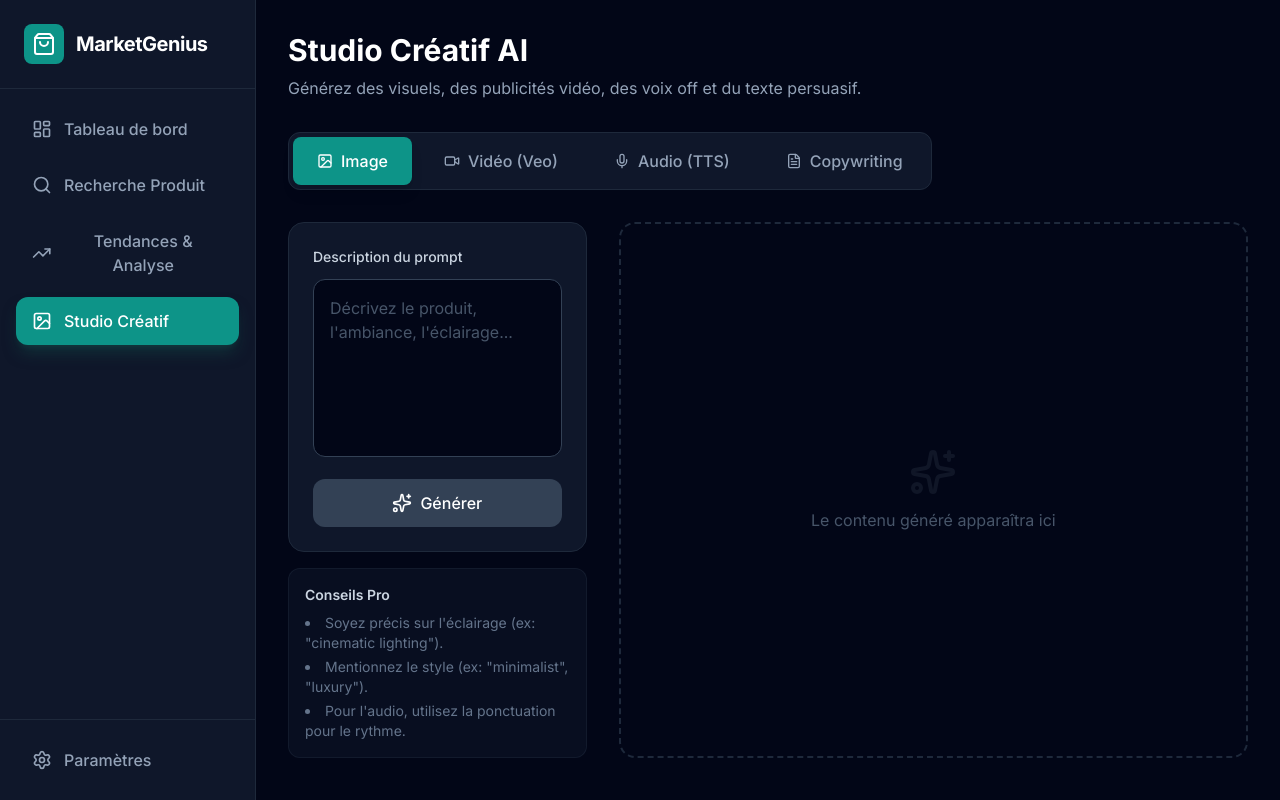
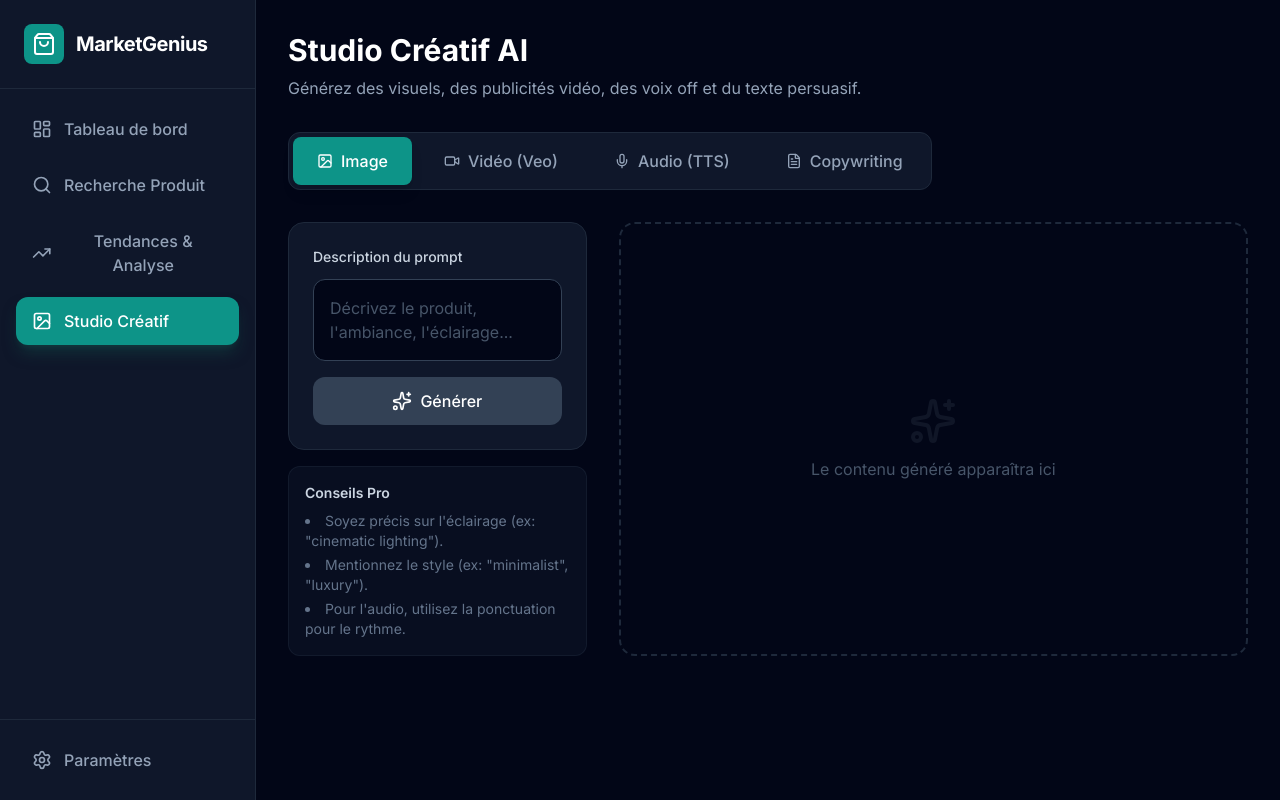
Before and after one commit to niyonabil/MarketGenius-AI, a React (Vite) app: page / in a window 1280 px wide. Both pictures are taken after a click on the element 1096 px from the left and 275 px from the top of the page. Built offline with nearby package versions, Linux system fonts and the light colour scheme; no server answers.

Commit message:
feat(assets): Add error handling and improve UI
Introduces error state management and updates the UI to display potential errors during asset generation. Also refines the loading state for a better user experience during regeneration requests.

```diff
--- a/pages/Assets.tsx
+++ b/pages/Assets.tsx
@@ -1,6 +1,7 @@
 import React, { useState } from 'react';
-import { Image as ImageIcon, Video, Mic, Download, Play, Loader2, Sparkles, Key, FileText, Copy, Check, RefreshCw } from 'lucide-react';
+import { Image as ImageIcon, Video, Mic, Download, Play, Loader2, Sparkles, Key, FileText, Copy, Check, RefreshCw, AlertCircle, Settings as SettingsIcon } from 'lucide-react';
 import { generateMarketingImage, generateMarketingVideo, generateMarketingAudio, generateMarketingText, playAudioBuffer } from '../services/geminiService';
+import { View } from '../types';
 
 enum Tab {
     IMAGE = 'image',
@@ -16,6 +17,7 @@ export const Assets: React.FC = () => {
     const [result, setResult] = useState<string | null>(null); // For Image/Video URL or Text content
     const [audioBuffer, setAudioBuffer] = useState<AudioBuffer | null>(null);
     const [copied, setCopied] = useState(false);
+    const [error, setError] = useState<string | null>(null);
 
     // Specific state for Veo Key Selection
     const [showKeySelector, setShowKeySelector] = useState(false);
@@ -23,9 +25,9 @@ export const Assets: React.FC = () => {
     const handleGenerate = async () => {
         if (!prompt) return;
         setLoading(true);
-        setResult(null);
-        setAudioBuffer(null);
+        // We keep the previous result visible while generating the new one (better UX for regeneration)
         setCopied(false);
+        setError(null);
 
         try {
             if (activeTab === Tab.IMAGE) {
@@ -52,9 +54,9 @@ export const Assets: React.FC = () => {
                 const text = await generateMarketingText(prompt);
                 setResult(text);
             }
-        } catch (error) {
+        } catch (error: any) {
             console.error("Generation error", error);
-            alert("Erreur lors de la génération. Vérifiez votre clé API ou réessayez.");
+            setError(error.message || "Erreur lors de la génération. Vérifiez votre clé API ou réessayez.");
         } finally {
             setLoading(false);
         }
@@ -80,14 +82,14 @@ export const Assets: React.FC = () => {
     };
 
     return (
-        <div className="space-y-8">
-            <header>
+        <div className="space-y-8 h-full flex flex-col">
+            <header className="flex-none">
                 <h1 className="text-3xl font-bold text-white mb-2">Studio Créatif AI</h1>
                 <p className="text-slate-400">Générez des visuels, des publicités vidéo, des voix off et du texte persuasif.</p>
             </header>
 
             {/* Tabs */}
-            <div className="flex space-x-2 bg-dark-900 p-1 rounded-xl w-fit border border-slate-800 flex-wrap">
+            <div className="flex-none flex space-x-2 bg-dark-900 p-1 rounded-xl w-fit border border-slate-800 flex-wrap">
                 {[
                     { id: Tab.IMAGE, icon: ImageIcon, label: "Image" },
                     { id: Tab.VIDEO, icon: Video, label: "Vidéo (Veo)" },
@@ -96,7 +98,7 @@ export const Assets: React.FC = () => {
                 ].map(tab => (
                     <button
                         key={tab.id}
-                        onClick={() => { setActiveTab(tab.id); setResult(null); setAudioBuffer(null); setPrompt(''); }}
+                        onClick={() => { setActiveTab(tab.id); setResult(null); setAudioBuffer(null); setPrompt(''); setError(null); }}
                         className={`flex items-center gap-2 px-6 py-3 rounded-lg font-medium transition-all ${
                             activeTab === tab.id
                             ? 'bg-brand-600 text-white shadow-lg'
@@ -109,24 +111,35 @@ export const Assets: React.FC = () => {
                 ))}
             </div>
 
-            <div className="grid grid-cols-1 lg:grid-cols-3 gap-8">
+            <div className="flex-1 grid grid-cols-1 lg:grid-cols-3 gap-8 min-h-0">
                 {/* Input Area */}
-                <div className="lg:col-span-1 space-y-4">
-                    <div className="bg-dark-900 border border-slate-800 rounded-2xl p-6">
+                <div className="lg:col-span-1 space-y-4 flex flex-col">
+                    <div className="bg-dark-900 border border-slate-800 rounded-2xl p-6 flex-1 flex flex-col">
                         <label className="block text-sm font-medium text-slate-300 mb-3">
                             {activeTab === Tab.AUDIO ? "Texte à prononcer" : "Description du prompt"}
                         </label>
                         <textarea
                             value={prompt}
                             onChange={(e) => setPrompt(e.target.value)}
-                            rows={6}
-                            className="w-full bg-dark-950 border border-slate-700 rounded-xl p-4 text-white placeholder-slate-600 focus:ring-2 focus:ring-brand-500 focus:border-transparent outline-none resize-none"
+                            className="flex-1 w-full bg-dark-950 border border-slate-700 rounded-xl p-4 text-white placeholder-slate-600 focus:ring-2 focus:ring-brand-500 focus:border-transparent outline-none resize-none"
                             placeholder={
                                 activeTab === Tab.AUDIO ? "Entrez le script de votre publicité ici..." :
                                 activeTab === Tab.TEXT ? "Décrivez le produit, la cible et le ton (ex: fun, professionnel)..." :
                                 "Décrivez le produit, l'ambiance, l'éclairage..."
                             }
                         />
+
+                        {error && (
+                            <div className="mt-4 p-3 bg-red-900/30 border border-red-800 text-red-200 rounded-lg text-sm flex items-start gap-2">
+                                <AlertCircle className="w-4 h-4 flex-shrink-0 mt-0.5" />
+                                <div>
+                                    <p>{error}</p>
+                                    {error.includes('Quota') && (
+                                        <p className="mt-1 text-xs opacity-80">Allez dans Paramètres pour ajouter votre clé API.</p>
+                                    )}
+                                </div>
+                            </div>
+                        )}
 
                         {showKeySelector ? (
                             <div className="mt-4 p-4 bg-yellow-900/20 border border-yellow-700 rounded-xl">
@@ -146,12 +159,12 @@ export const Assets: React.FC = () => {
                                 className="mt-4 w-full bg-brand-600 hover:bg-brand-500 disabled:bg-slate-700 text-white py-3 rounded-xl font-medium transition-colors flex items-center justify-center gap-2"
                             >
                                 {loading ? <Loader2 className="animate-spin w-5 h-5" /> : <Sparkles className="w-5 h-5" />}
-                                Générer
+                                {result || audioBuffer ? 'Régénérer / Varier' : 'Générer'}
                             </button>
                         )}
                     </div>
 
-                    <div className="bg-dark-900/50 p-4 rounded-xl border border-slate-800/50">
+                    <div className="bg-dark-900/50 p-4 rounded-xl border border-slate-800/50 flex-none">
                         <h4 className="text-sm font-semibold text-slate-300 mb-2">Conseils Pro</h4>
                         <ul className="text-sm text-slate-500 space-y-1 list-disc list-inside">
                              {activeTab === Tab.TEXT ? (
@@ -172,9 +185,9 @@ export const Assets: React.FC = () => {
                 </div>
 
                 {/* Preview Area */}
-                <div className={`lg:col-span-2 rounded-2xl border-2 border-slate-800 flex items-center justify-center min-h-[400px] relative overflow-hidden group p-6 ${result || audioBuffer ? 'bg-dark-950 border-solid' : 'bg-dark-950 border-dashed'}`}>
+                <div className={`lg:col-span-2 rounded-2xl border-2 border-slate-800 flex items-center justify-center min-h-[400px] h-full relative overflow-hidden group p-6 ${result || audioBuffer ? 'bg-dark-950 border-solid' : 'bg-dark-950 border-dashed'}`}>
                     {loading && (
-                        <div className="absolute inset-0 bg-dark-950/80 backdrop-blur-sm z-10 flex flex-col items-center justify-center">
+                        <div className="absolute inset-0 bg-dark-950/80 backdrop-blur-sm z-20 flex flex-col items-center justify-center rounded-2xl">
                             <Loader2 className="w-12 h-12 text-brand-500 animate-spin mb-4" />
                             <p className="text-slate-300 font-medium">L'IA travaille sur votre chef-d'œuvre...</p>
                             {activeTab === Tab.VIDEO && <p className="text-slate-500 text-sm mt-2">Cela peut prendre quelques minutes.</p>}
@@ -190,12 +203,12 @@ export const Assets: React.FC = () => {
 
                     {activeTab === Tab.IMAGE && result && (
                         <div className="relative w-full h-full flex items-center justify-center p-4">
-                            <img src={result} alt="Generated" className="max-h-[500px] rounded-lg shadow-2xl" />
-                            <div className="absolute bottom-6 right-6 flex gap-3">
+                            <img src={result} alt="Generated" className="max-h-full max-w-full object-contain rounded-lg shadow-2xl" />
+                            <div className="absolute bottom-6 right-6 flex gap-3 z-10">
                                 <button
                                     onClick={handleGenerate}
                                     className="bg-brand-600 text-white p-3 rounded-full shadow-lg hover:scale-110 transition-transform hover:bg-brand-500"
-                                    title="Régénérer une variation"
+                                    title="Régénérer une variation avec le même prompt"
                                 >
                                     <RefreshCw className="w-6 h-6" />
                                 </button>
@@ -208,7 +221,7 @@ export const Assets: React.FC = () => {
 
                     {activeTab === Tab.VIDEO && result && (
                         <div className="relative w-full h-full flex items-center justify-center p-4">
-                            <video src={result} controls className="max-h-[500px] rounded-lg shadow-2xl w-full" />
+                            <video src={result} controls className="max-h-full max-w-full rounded-lg shadow-2xl" />
                         </div>
                     )}
 
@@ -242,7 +255,7 @@ export const Assets: React.FC = () => {
                                     {copied ? "Copié !" : "Copier"}
                                 </button>
                              </div>
-                             <div className="w-full bg-dark-900 border border-slate-700 rounded-xl p-6 shadow-xl flex-1 overflow-y-auto max-h-[600px]">
+                             <div className="w-full bg-dark-900 border border-slate-700 rounded-xl p-6 shadow-xl flex-1 overflow-y-auto">
                                 <div className="prose prose-invert max-w-none whitespace-pre-wrap font-medium text-slate-200">
                                     {result}
                                 </div>
```
